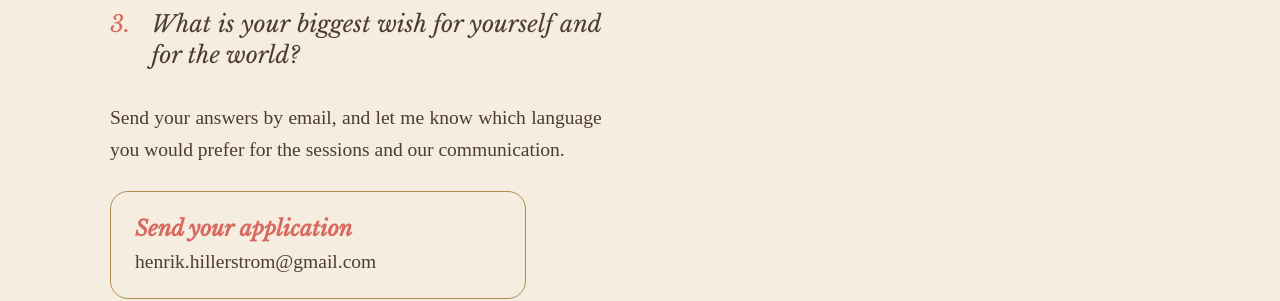
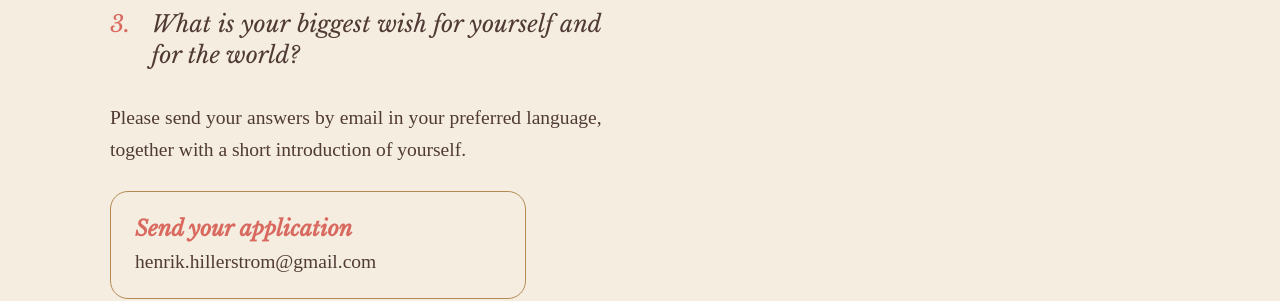
Before and after one commit to LoveAlgo/learnedbeauty, a Jekyll site: the page built from apply/index.html, in a window 1280 px wide. Shown: the part 942-1243 px from the top of the page. Built offline with Jekyll 4.4.1, drawn with Linux system fonts in a browser that asks for light colours.

Commit message:
Update apply/index.html (via Pages CMS)

```diff
--- a/apply/index.html
+++ b/apply/index.html
@@ -1,7 +1,8 @@
 ---
 layout: default
 title: Application for private mentorship
-description: Apply for the Learned Beauty private mentorship by answering three reflection questions by email.
+description: Apply for the Learned Beauty private mentorship by answering three
+  reflection questions by email.
 ---
 {% capture mailbody %}Hello Henrik,
 
@@ -29,7 +30,7 @@ Preferred language for the sessions and our communication:
         <li>What habits, patterns, or areas of your life do you sense may need refinement or change?</li>
         <li>What is your biggest wish for yourself and for the world?</li>
       </ol>
-      <p>Send your answers by email, and let me know which language you would prefer for the sessions and our communication.</p>
+      <p>Please send your answers by email in your preferred language, together with a short introduction of yourself.</p>
       <div class="contact-ways">
         <a href="mailto:{{ site.data.settings.email }}?subject={{ "Application for private mentorship" | url_encode | replace: "+", "%20" }}&amp;body={{ mailbody | url_encode | replace: "+", "%20" }}">
           <strong>Send your application</strong>
```
